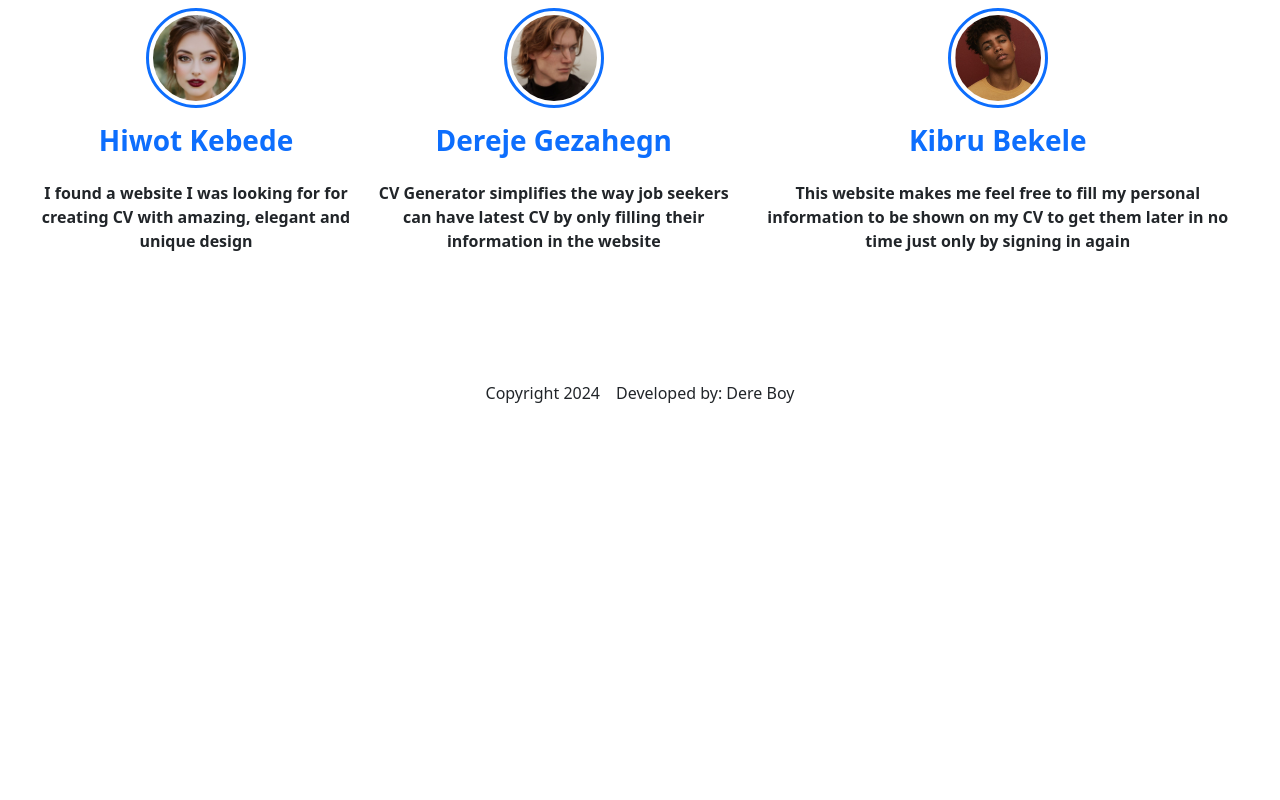
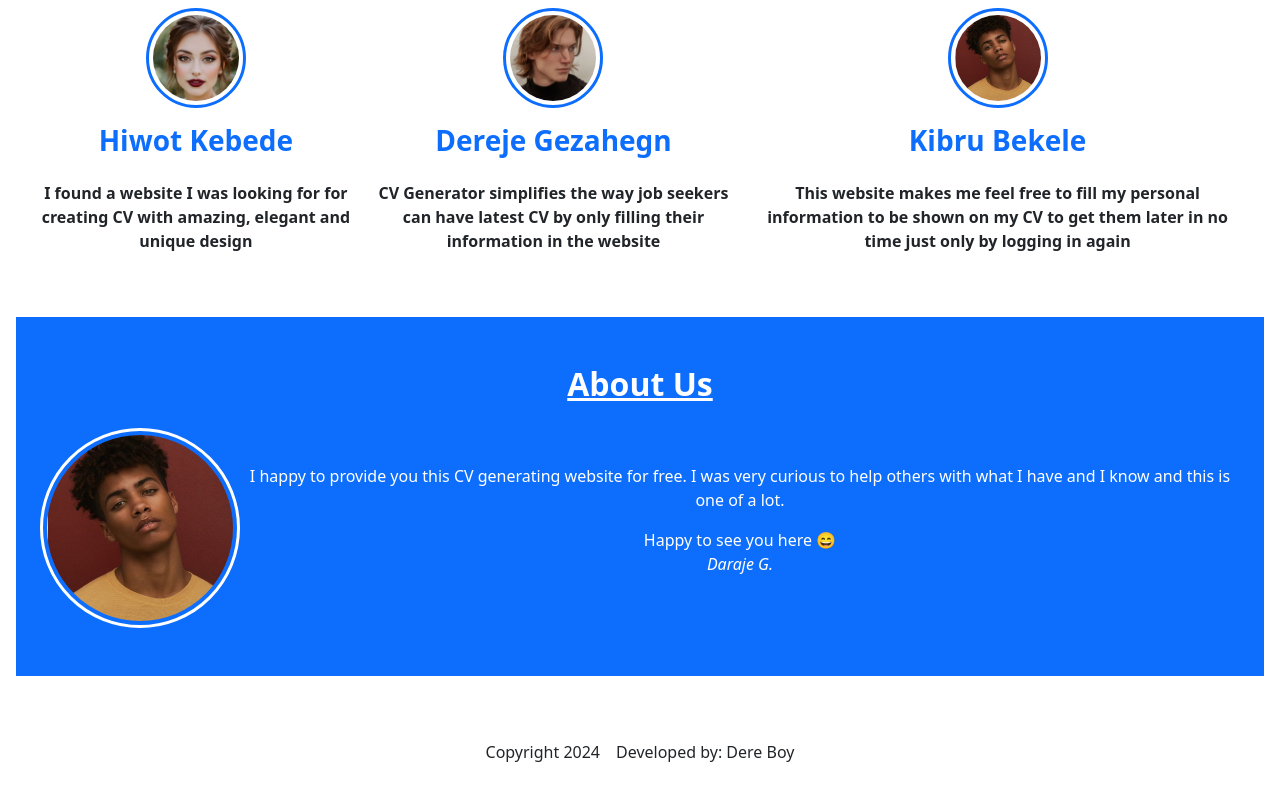
Before and after one commit to Dereje-boy/cv_generator_react, a React (Vite) app: page / in a window 1280 px wide. Shown: the part 1721-2521 px from the top of the page. Before the commit the page ends 2166 px from the top, so only its background shows below. Built offline with nearby package versions, Linux system fonts and the light colour scheme.

Commit message:
abou us component is added

```diff
--- /dev/null
+++ b/src/Components/Home1/AboutUsPart.jsx
@@ -0,0 +1,26 @@
+import profileImage from "/src/images/testimonials/face3.png";
+
+export default function AboutUsPart(){
+return(
+<div className="d-flex flex-column gap-3 py-5 px-4 bg-primary text-white">
+	<h2 className="text-center fs-2 fw-bolder text-decoration-underline"> About Us</h2>
+	<CreateDiv />
+</div>
+);}
+
+
+function CreateDiv(){
+return(
+	<div className="d-flex flex-row overflow-auto ">
+		<img height="200" src={profileImage} alt="profile photo" className="rounded rounded-circle border border-white border-3 p-1"/>
+		<div className="d-flex flex-column justify-content-center p-2 text-center" >
+			<p>
+				I happy to provide you this CV generating website for free. I was very curious to help others with what I have and I know and this is one of a lot.
+			</p>
+			<p>
+				Happy to see you here 😄 <br />
+				<i> Daraje G.</i>
+			</p>
+		</div>
+	</div>
+);}
--- a/src/Components/Home1/TestimonialPart.jsx
+++ b/src/Components/Home1/TestimonialPart.jsx
@@ -13,7 +13,7 @@ return(
 		testimonial="CV Generator simplifies the way job seekers can have latest CV by only filling their information in the website" />
 
 	<CreateTestimonial imageSource={face3} fullname="Kibru Bekele"
-		testimonial="This website makes me feel free to fill my personal information to be shown on my CV to get them later in no time just only by signing in again" />
+		testimonial="This website makes me feel free to fill my personal information to be shown on my CV to get them later in no time just only by logging in again" />
 
 
 </div>
--- a/src/Pages/Home.jsx
+++ b/src/Pages/Home.jsx
@@ -2,6 +2,7 @@ import ProblemPart from "/src/Components/Home1/ProblemPart.jsx";
 import SolutionsPart from "/src/Components/Home1/SolutionsPart.jsx";
 import PortifolioPart from "/src/Components/Home1/PortifolioPart.jsx";
 import TestimonialPart from "/src/Components/Home1/TestimonialPart.jsx";
+import AboutUsPart from "/src/Components/Home1/AboutUsPart.jsx";
 
 export default function Home(){
 return(
@@ -10,6 +11,7 @@ return(
 		< SolutionsPart />
 		< PortifolioPart />
 		< TestimonialPart />
+		<AboutUsPart />
 
 	</div>
 );}
```
